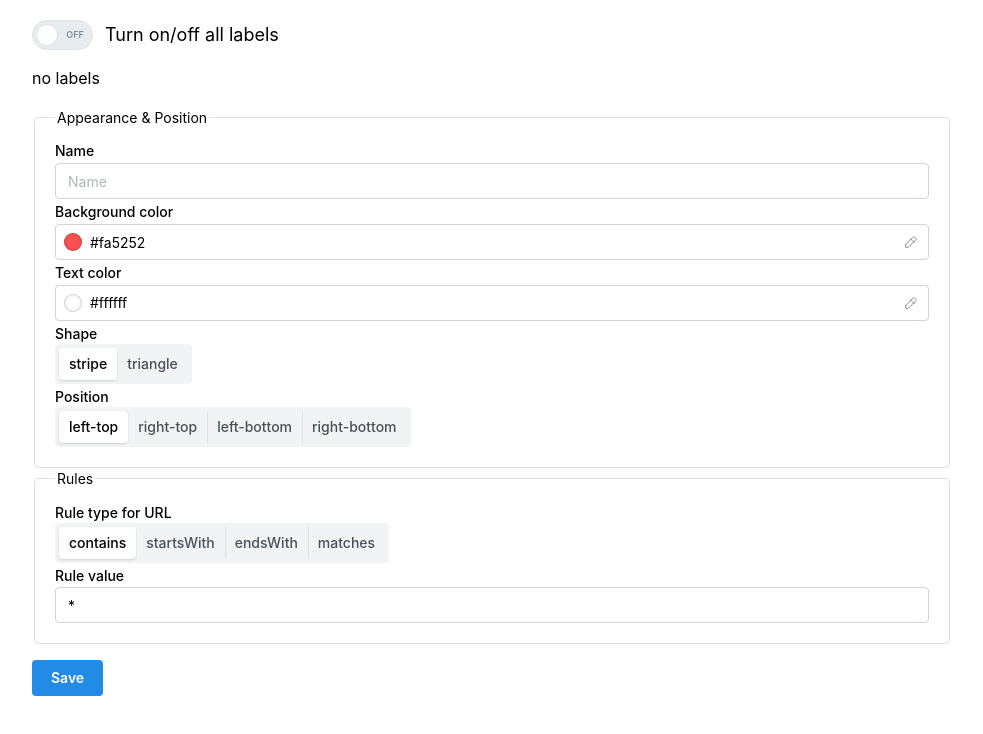
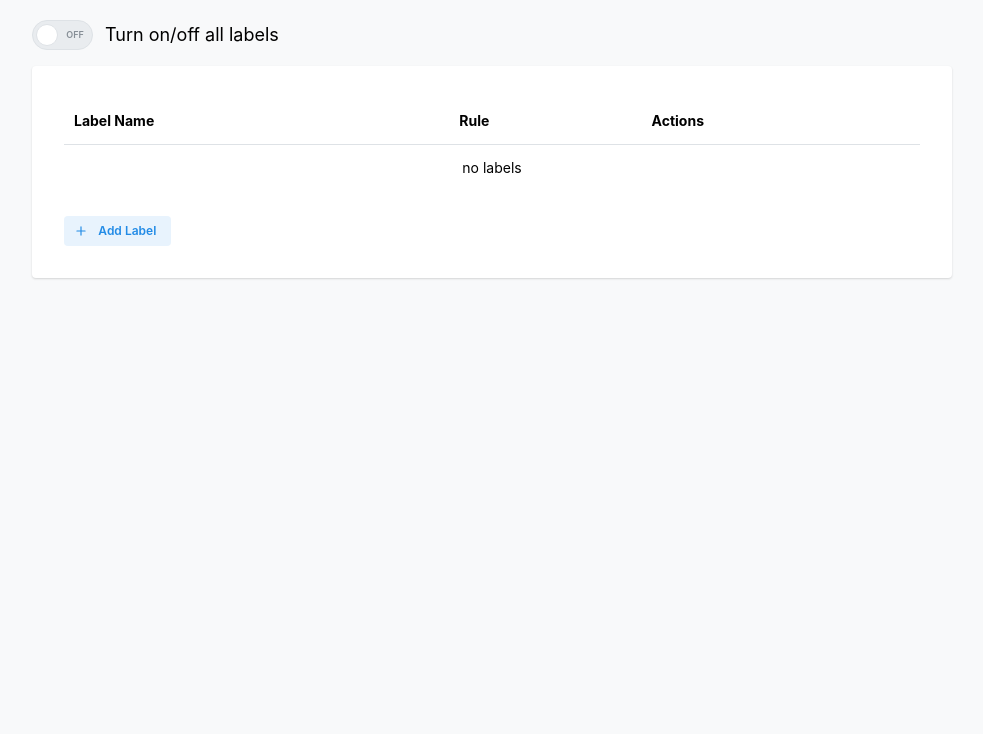
Before and after one commit to nzx-Lewis/web-labeler, a React (Vite) app: page / in a window 1280 px wide. Shown: the top 734 px of the page, without its empty margins (148-1131 px from the left). Built offline with nearby package versions, Linux system fonts and the light colour scheme.

Commit message:
EditForm and OptionsReducer actions

```diff
--- a/package.json
+++ b/package.json
@@ -14,9 +14,10 @@
     "@mantine/core": "^7.11.2",
     "@mantine/form": "^7.12.0",
     "@mantine/hooks": "^7.11.2",
+    "@mantine/modals": "^7.12.0",
+    "@tabler/icons-react": "^3.12.0",
     "react": "^18.3.1",
     "react-dom": "^18.3.1",
-    "sass": "^1.77.8",
     "uuid": "^10.0.0"
   },
   "devDependencies": {
@@ -24,6 +25,7 @@
     "@types/node": "^22.1.0",
     "@types/react": "^18.3.3",
     "@types/react-dom": "^18.3.0",
+    "@types/uuid": "^10.0.0",
     "@typescript-eslint/eslint-plugin": "^7.15.0",
     "@typescript-eslint/parser": "^7.15.0",
     "@vitejs/plugin-react": "^4.3.1",
@@ -31,6 +33,7 @@
     "eslint-plugin-react-hooks": "^4.6.2",
     "eslint-plugin-react-refresh": "^0.4.7",
     "prettier": "^3.3.3",
+    "sass": "^1.77.8",
     "typescript": "^5.2.2",
     "vite": "^5.3.4"
   }
--- a/src/App.tsx
+++ b/src/App.tsx
@@ -5,6 +5,7 @@ import { optionsReducer } from "./options/options.ts";
 import { usePersistentReducer } from "./Hooks/PersistedReducer";
 import { Options, OptionsAction } from "./options/types.ts";
 import "@mantine/core/styles.css";
+import "./style.scss";
 
 function App() {
   const {
--- a/src/Components/Label/EditForm/index.tsx
+++ b/src/Components/Label/EditForm/index.tsx
@@ -2,6 +2,7 @@ import {
   Button,
   ColorInput,
   Fieldset,
+  Modal,
   SegmentedControl,
   Text,
   TextInput,
@@ -15,7 +16,12 @@ import {
 import { useForm } from "@mantine/form";
 import { LabelEditFormProps } from "./types.ts";
 
-function LabelEditForm({ label, dispatch }: LabelEditFormProps) {
+function LabelEditForm({
+  isOpen,
+  onClose,
+  label,
+  dispatch,
+}: LabelEditFormProps) {
   const form = useForm({
     mode: "uncontrolled",
     initialValues: {
@@ -35,6 +41,12 @@ function LabelEditForm({ label, dispatch }: LabelEditFormProps) {
   });
 
   return (
+    <Modal
+      opened={isOpen}
+      title={label ? "Edit Label" : "New Label"}
+      onClose={onClose}
+      centered
+    >
       <form
         onSubmit={form.onSubmit((values) => {
           if (!label) {
@@ -45,6 +57,7 @@ function LabelEditForm({ label, dispatch }: LabelEditFormProps) {
               payload: { label: { id: label.id, ...values } },
             });
           }
+          onClose();
         })}
       >
         <Fieldset legend="Appearance & Position">
@@ -109,6 +122,7 @@ function LabelEditForm({ label, dispatch }: LabelEditFormProps) {
           Save
         </Button>
       </form>
+    </Modal>
   );
 }
 
--- a/src/Components/Label/EditForm/types.ts
+++ b/src/Components/Label/EditForm/types.ts
@@ -2,6 +2,8 @@ import { Label, OptionsAction } from "../../../options/types.ts";
 import { Dispatch } from "react";
 
 export interface LabelEditFormProps {
+  isOpen: boolean;
+  onClose: () => void;
   label?: Label;
   dispatch: Dispatch<OptionsAction>;
 }
--- a/src/Components/Label/List/index.tsx
+++ b/src/Components/Label/List/index.tsx
@@ -1,18 +1,124 @@
 import { LabelListProps } from "./types.ts";
+import { Badge, Group, Table, Button, Stack } from "@mantine/core";
+import { IconEdit, IconPlus, IconTrash } from "@tabler/icons-react";
+import LabelEditForm from "../EditForm";
+import { useState } from "react";
+import { Label } from "../../../options/types.ts";
 
-function LabelList({ labels }: LabelListProps) {
+function LabelList({ labels, dispatch }: LabelListProps) {
+  const [isEditFormOpen, setIsEditFormOpen] = useState<boolean>(false);
+  const [selectedLabel, setSelectedLabel] = useState<Label | null>(null);
+  const editLabelHandler = (label: Label) => {
+    setSelectedLabel(label);
+    setIsEditFormOpen(true);
+  };
+
+  const addLabelHandler = () => {
+    setIsEditFormOpen(true);
+  };
+
+  const onCloseEditForm = () => {
+    //setSelectedLabel(null);
+    setIsEditFormOpen(false);
+  };
+
   return (
-    <>
-      {!labels.length ? (
-        <div> no labels</div>
-      ) : (
-        <ul>
-          {labels.map((label) => (
-            <li>{label.name || "[noname]"}</li>
-          ))}
-        </ul>
-      )}
-    </>
+    <Stack>
+      <Table verticalSpacing="sm" highlightOnHover>
+        <Table.Thead>
+          <Table.Tr>
+            <Table.Th>Label Name</Table.Th>
+            <Table.Th>Rule</Table.Th>
+            <Table.Th>Actions</Table.Th>
+          </Table.Tr>
+        </Table.Thead>
+        <Table.Tbody>
+          {!labels.length ? (
+            <Table.Tr>
+              <Table.Td colSpan={3} align="center">
+                no labels
+              </Table.Td>
+            </Table.Tr>
+          ) : (
+            labels.map((label) => (
+              <Table.Tr>
+                <Table.Td>
+                  <Badge
+                    size="md"
+                    p={12}
+                    color={label.bgColor}
+                    style={{ "--badge-color": label.textColor }}
+                  >
+                    {label.name || "[noname]"}
+                  </Badge>
+                </Table.Td>
+                <Table.Td>
+                  {label.ruleType} - {label.ruleValue}
+                </Table.Td>
+                <Table.Td>
+                  <Group gap="xs">
+                    <Button
+                      size="xs"
+                      variant="light"
+                      leftSection={<IconEdit size={14} />}
+                      onClick={() => {
+                        editLabelHandler(label);
+                      }}
+                    >
+                      Edit
+                    </Button>
+                    <Button
+                      size="xs"
+                      variant="light"
+                      leftSection={<IconTrash size={14} />}
+                      onClick={() => {
+                        dispatch({
+                          type: "deleteLabel",
+                          payload: { id: label.id },
+                        });
+                      }}
+                    >
+                      Delete
+                    </Button>
+                  </Group>
+                </Table.Td>
+              </Table.Tr>
+            ))
+          )}
+        </Table.Tbody>
+      </Table>
+
+      <Group gap="xs" mt="10">
+        <Button
+          size="xs"
+          variant="light"
+          leftSection={<IconPlus size={14} />}
+          onClick={addLabelHandler}
+        >
+          Add Label
+        </Button>
+        {labels.length > 1 && (
+          <Button
+            size="xs"
+            variant="light"
+            color="dark"
+            leftSection={<IconTrash size={14} />}
+            onClick={() => {
+              dispatch({ type: "deleteAllLabels" });
+            }}
+          >
+            Delete All
+          </Button>
+        )}
+      </Group>
+
+      <LabelEditForm
+        isOpen={isEditFormOpen}
+        onClose={onCloseEditForm}
+        dispatch={dispatch}
+        {...(selectedLabel ? { label: selectedLabel } : {})}
+      ></LabelEditForm>
+    </Stack>
   );
 }
 
--- a/src/Components/Label/List/types.ts
+++ b/src/Components/Label/List/types.ts
@@ -1,6 +1,7 @@
-import { Label } from "../../../options/types.ts";
+import { Label, OptionsAction } from "../../../options/types.ts";
+import { Dispatch } from "react";
 
 export interface LabelListProps {
   labels: Label[];
-  //dispatch: Dispatch<OptionsAction>;
+  dispatch: Dispatch<OptionsAction>;
 }
--- a/src/Components/OptionsPage/index.tsx
+++ b/src/Components/OptionsPage/index.tsx
@@ -1,11 +1,11 @@
-import { Container, Switch, Space } from "@mantine/core";
+import { Container, Switch, Paper, Stack } from "@mantine/core";
 import { OptionsPageProps } from "./types.ts";
 import LabelList from "../Label/List";
-import LabelEditForm from "../Label/EditForm";
 
 function OptionsPage({ options, dispatch }: OptionsPageProps) {
   return (
     <Container p={20}>
+      <Stack>
         <Switch
           size="lg"
           onLabel="ON"
@@ -16,14 +16,10 @@ function OptionsPage({ options, dispatch }: OptionsPageProps) {
             dispatch({ type: "toggleActive" });
           }}
         />
-
-      <Space h="md"></Space>
-
-      <LabelList labels={options.labels}></LabelList>
-
-      <Space h="md"></Space>
-
-      <LabelEditForm dispatch={dispatch}></LabelEditForm>
+        <Paper shadow="xs" p="xl">
+          <LabelList labels={options.labels} dispatch={dispatch}></LabelList>
+        </Paper>
+      </Stack>
     </Container>
   );
 }
--- a/src/options/options.ts
+++ b/src/options/options.ts
@@ -1,4 +1,5 @@
 import { Options, OptionsAction } from "./types.ts";
+import { v4 as uuidv4 } from "uuid";
 
 export const optionsReducer = (options: Options, action: OptionsAction) => {
   switch (action?.type) {
@@ -8,7 +9,7 @@ export const optionsReducer = (options: Options, action: OptionsAction) => {
         labels: [
           ...options.labels,
           {
-            id: Symbol(),
+            id: uuidv4(),
             ...action.payload.label,
           },
         ],
@@ -24,8 +25,13 @@ export const optionsReducer = (options: Options, action: OptionsAction) => {
       return {
         ...options,
         labels: options.labels.filter(
-          (label) => label.id === action.payload.id,
+          (label) => label.id !== action.payload.id,
         ),
+      };
+    case "deleteAllLabels":
+      return {
+        ...options,
+        labels: [],
       };
     case "toggleActive":
       return {
--- a/src/options/types.ts
+++ b/src/options/types.ts
@@ -1,7 +1,7 @@
 import { ruleTypes, shapes, positions } from "./constants.ts";
 
 export interface Label {
-  id: symbol;
+  id: string;
   name: string;
   bgColor: string;
   textColor: string;
@@ -36,6 +36,9 @@ export type OptionsAction =
       payload?: { force: true };
     }
   | {
+      type: "deleteAllLabels";
+    }
+  | {
       type: "initialize";
       payload: Options;
     };
--- /dev/null
+++ b/src/style.scss
@@ -0,0 +1,5 @@
+:root[data-mantine-color-scheme='light'] {
+  body{
+    background-color: var(--mantine-color-gray-0);
+  }
+}
```
Also changed, not shown: 1 other file (tests, documents, lock files or other folders). Lines whose indentation alone changed are shown as unchanged.
